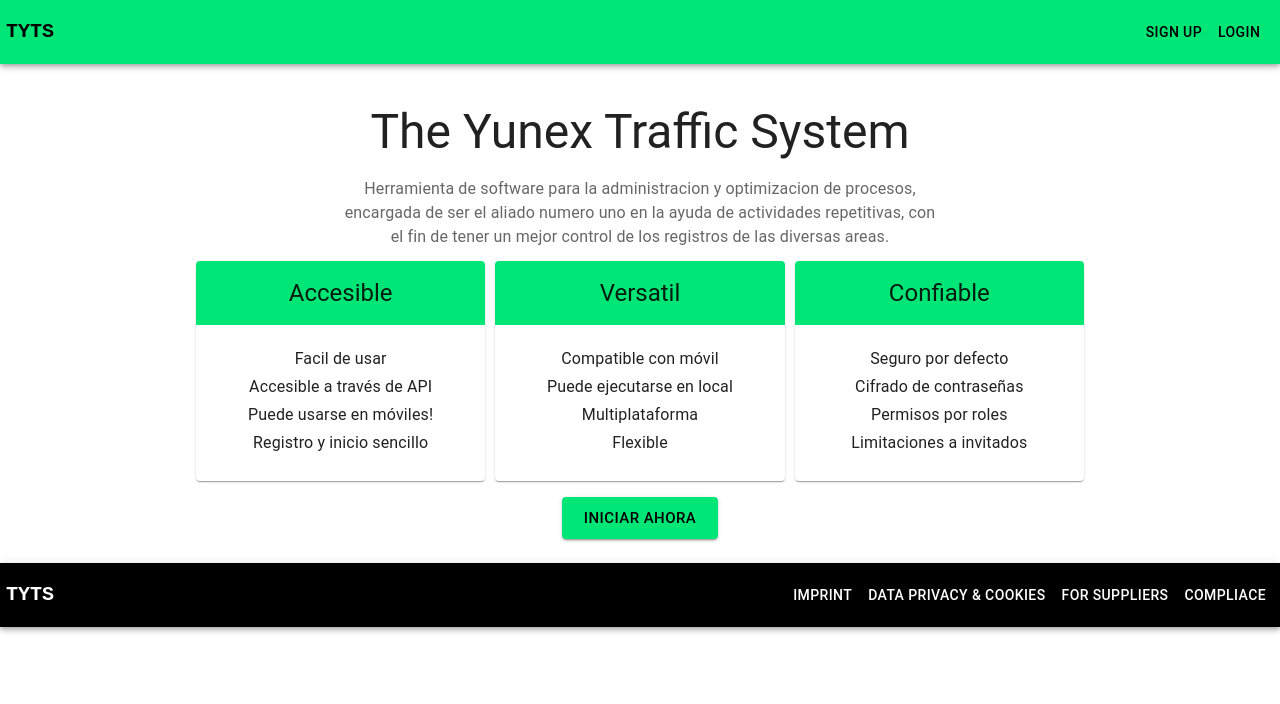
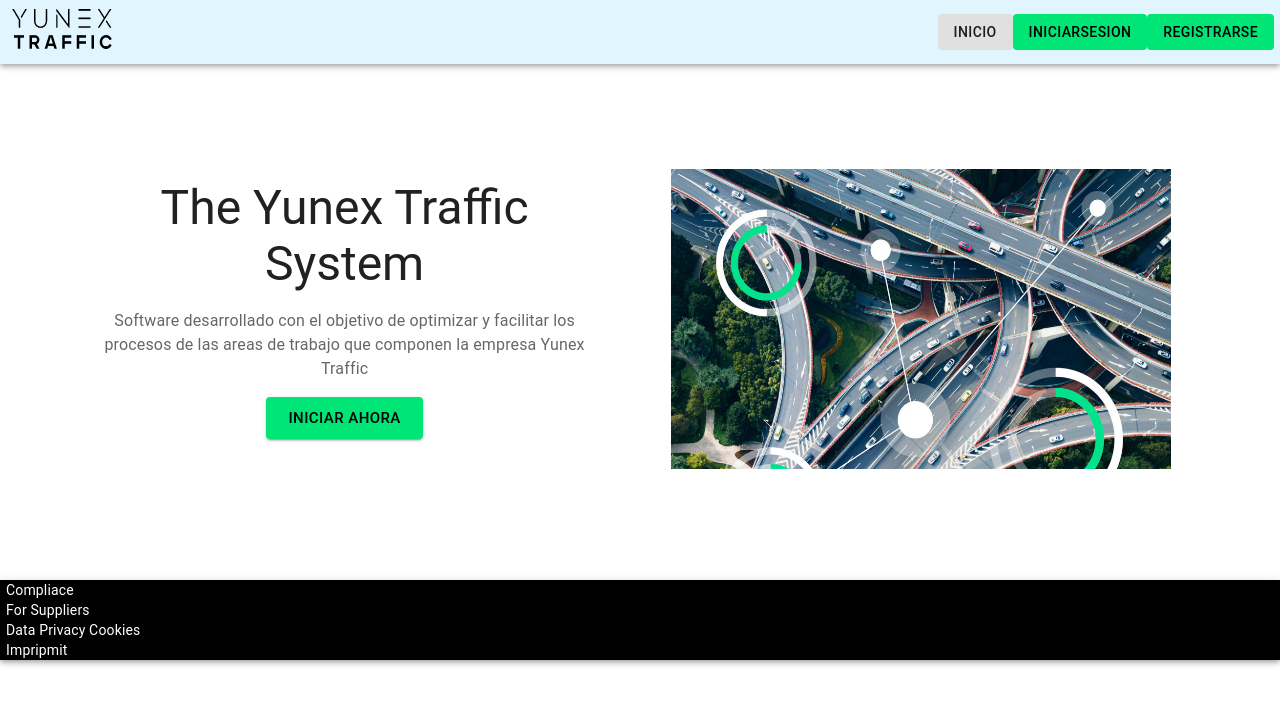
Before and after one commit to YunexTrafficSystem/YunexTrafficApp, a React (Vite) app: page / in a window 1280 px wide. Shown: the top 704 px of the page. Built offline with nearby package versions, Linux system fonts and the light colour scheme.

Commit message:
Avance 1Febrero

```diff
--- a/package.json
+++ b/package.json
@@ -13,6 +13,7 @@
     "@emotion/react": "^11.10.0",
     "@emotion/styled": "^11.10.0",
     "@fontsource/roboto": "^4.5.8",
+    "@material-ui/core": "^4.12.4",
     "@mui/icons-material": "^5.8.4",
     "@mui/material": "^5.10.2",
     "@mui/styled-engine-sc": "^5.10.1",
@@ -35,6 +36,7 @@
     "react-hook-form": "^7.34.2",
     "react-hook-form-mui": "^5.5.1",
     "react-input-number": "^5.0.19",
+    "react-is": "^18.2.0",
     "react-material-ui-carousel": "^3.4.2",
     "react-router-dom": "^6.3.0",
     "react-swipeable-views-utils": "^0.14.0",
--- a/src/Components/Footer.jsx
+++ b/src/Components/Footer.jsx
@@ -2,140 +2,45 @@ import { useState } from 'react'
 import AppBar from "@mui/material/AppBar"
 import Box from "@mui/material/Box"
 import Toolbar from "@mui/material/Toolbar"
-import { Menu as MenuIcon } from "@mui/icons-material"
-import {
-  IconButton,
-  Typography,
-  Menu,
-  Container,
-  Button,
-  MenuItem,
-} from "@mui/material"
+import {Container,  Button, Typography,} from "@mui/material"
 
-const pages = [
-  {
-    title:'Compliace',
-    ref: '/'
-  },
-  {
-    title: 'For Suppliers',
-    ref: '/'
-  },
-  {
-    title:'Data Privacy & Cookies',
-    ref: '/'
-  },
-  {
-    title: 'Imprint',
-    ref:'/'
-  }
-]
 
 const ResponsiveFooter = () => {
-  const [anchorElNav, setAnchorElNav] = useState(null)
 
-  const handleOpenNavMenu = (event) => {
-    setAnchorElNav(event.currentTarget)
-  }
-  const handleCloseNavMenu = () => {
-    setAnchorElNav(null)
-  }
 
   return (
     <AppBar position='static' color="black">
+
       <Container maxWidth="xl">
+
         <Toolbar disableGutters >
-          <Typography
-            variant="h6"
-            noWrap
-            component="a"
-            href="/"
-            sx={{
-              mr: 2,
-              display: { xs: "none", md: "flex" },
-              fontFamily: "monospace",
-              fontWeight: 700,
-              letterSpacing: ".0rem",
-              color: "inherit",
-              textDecoration: "none"
-            }}
-          >
-            TYTS
-          </Typography>
 
-          <Box sx={{ flexGrow: 1, display: { xs: 'flex', md: "none" } }}>
-            <IconButton
-              size="large"
-              aria-label="account of current user"
-              aria-controls="menu-appbar"
-              aria-haspopup="true"
-              onClick={handleOpenNavMenu}
-              color="inherit"
-            >
-              <MenuIcon />
-            </IconButton>
-            <Menu
-              id="menu-appbar"
-              anchorEl={anchorElNav}
-              anchorOrigin={{
-                vertical: "bottom",
-                horizontal: "left"
-              }}
-              keepMounted
-              transformOrigin={{
-                vertical: "top",
-                horizontal: "left"
-              }}
-              open={Boolean(anchorElNav)}
-              onClose={handleCloseNavMenu}
-              sx={{
-                display: { xs: "block", md: "none" }
-              }}
-            >
-              {pages.map((page) => (
-                <MenuItem key={page.title} onClick={handleCloseNavMenu}>
-                  <Typography
-                    textAlign="center"
-                    component={Button}
-                    href={page.ref}
-                  >
-                    {page.title}
-                  </Typography>
-                </MenuItem>
-              ))}
-            </Menu>
+          <Box display="inline-block">
+            <Typography variant="body2">
+              Compliace
+
+            </Typography>
+
+            <Typography variant="body2">
+              For Suppliers
+
+            </Typography>
+
+            <Typography variant="body2">
+              Data Privacy  Cookies
+
+            </Typography>
+
+            <Typography variant="body2">
+              Impripmit
+
+            </Typography>
           </Box>
-          <Typography
-            variant="h5"
-            noWrap
-            component="a"
-            href=""
-            sx={{
-              mr: 2,
-              display: { xs: "flex", md: "none" },
-              flexGrow: 1,
-              fontFamily: "monospace",
-              fontWeight: 700,
-              letterSpacing: 0,
-              color: "inherit",
-              textDecoration: "none"
-            }}
-          >
-            TYTS
-          </Typography>
-          <Box sx={{ flexGrow: 1, display: { md: 'flex', flexDirection:'row-reverse', xs: 'none'}}}>
-            {pages.map((page) => (
-              <Button
-                key={page.title}
-                sx={{ my: 1, display: "block", color:'inherit' }}
-                href={page.ref}
-              >
-                {page.title}
-              </Button>
-            ))}
-          </Box>
+
         </Toolbar>
+
       </Container>
+
     </AppBar>
   )
 }
--- a/src/Home.jsx
+++ b/src/Home.jsx
@@ -1,174 +1,33 @@
 import {
   Box,
   Button,
-  Card,
-  CardContent,
-  CardHeader,
   CssBaseline,
   Grid,
   Typography,
-  Link,
-  Container,
   GlobalStyles
 } from '@mui/material';
-import StarIcon from '@mui/icons-material/StarBorder';
+
 import Nav from './Nav'
-function Copyright(props) {
-
-  const url = 'https://jsonplaceholder.typicode.com/todos/1'
-  const api_url = 'http://localhost:8088/singin'
-  const data = {
-    email: "lab22@email.com",
-    password: "lab2022"
-  }
-
-
-  return (
-    <Typography variant="body2" color="text.secondary" align="center" {...props}>
-      {'Copyright © '}
-      <Link color="inherit" href="https://www.yunextraffic.com/global/en/">
-        Yunex Traffic
-      </Link>{' '}
-      {new Date().getFullYear()}
-      {'.'}
-    </Typography>
-  );
-}
-
-const features = [
-  {
-    title: 'Accesible',
-    description: [
-      'Facil de usar',
-      'Accesible a través de API',
-      'Puede usarse en móviles!',
-      'Registro y inicio sencillo',
-    ],
-  },
-  {
-    title: 'Versatil',
-    description: [
-      'Compatible con móvil',
-      'Puede ejecutarse en local',
-      'Multiplataforma',
-      'Flexible',
-    ],
-  },
-  {
-    title: 'Confiable',
-    description: [
-      'Seguro por defecto',
-      'Cifrado de contraseñas',
-      'Permisos por roles',
-      'Limitaciones a invitados',
-    ],
-  },
-];
-
-const footers = [
-  {
-    title: 'Company',
-    description: ['Acerca de',
-      'Mision, vision y Proposito',
-      'Carrera',
-      'Ferias y eventos',
-      'Para proveedores'],
-  },
-  {
-    title: 'Features',
-    description: [
-      'Cool stuff',
-      'Random feature',
-      'Team feature',
-      'Developer stuff',
-      'Another one',
-    ],
-  },
-  {
-    title: 'Resources',
-    description: ['Resource', 'Resource name', 'Another resource', 'Final resource'],
-  },
-  {
-    title: 'Legal',
-    description: ['Privacy policy',
-      'Terms of use'],
-  },
-];
 
 function FeaturesContent() {
   return (
     <>
       <Nav />
       <br />
-      <GlobalStyles styles={{ ul: { margin: 0, padding: 0, listStyle: 'none' } }} />
+      <GlobalStyles margin="0%" padding="0%"/>
       <CssBaseline />
-      <Container disableGutters maxWidth="sm" component="main" sx={{ pt: 8, pb: 6 }}>
-        <Typography
-          component="h1"
-          variant="h3"
-          align="center"
-          color="text.primary"
-          gutterBottom
-        >
+      <Box margin="4%">
+
+        <Box display="grid" gridTemplateColumns="repeat(12, 1fr)" gap={2}>
+
+          <Box gridColumn="span 6" padding="7%">
+            <Typography component="h1" variant="h3" align="center" color="text.ligthgreen" gutterBottom >
               The Yunex Traffic System
             </Typography>
+
             <Typography variant="p" align="center" color="text.secondary" component="p">
-          Herramienta de software para la administracion y optimizacion de procesos, encargada de ser el aliado numero uno en la ayuda de actividades repetitivas, con el fin de tener un mejor control de los registros de las diversas areas.
+              Software desarrollado con el objetivo de optimizar y facilitar los procesos de las areas de trabajo que componen la empresa Yunex Traffic
             </Typography>
-      </Container>
-      {/* End hero unit */}
-      <Container maxWidth="md" component="main">
-        <Grid container spacing={5} alignItems="flex-end">
-          {features.map((tier) => (
-            <Grid
-              item
-              key={tier.title}
-              xs={12}
-              sm={tier.title === 'Enterprise' ? 12 : 6}
-              md={4}
-            >
-              <Card>
-                <CardHeader
-                  title={tier.title}
-                  subheader={tier.subheader}
-                  titleTypographyProps={{ align: 'center' }}
-                  action={tier.title === 'Pro' ? <StarIcon /> : null}
-                  subheaderTypographyProps={{
-                    align: 'center',
-                  }}
-                  sx={{
-                    backgroundColor: 'primary.main'
-                  }}
-                />
-                <CardContent>
-                  <Box
-                    sx={{
-                      display: 'flex',
-                      justifyContent: 'center',
-                      alignItems: 'baseline',
-                      mb: 2,
-                    }}
-                  >
-
-                  </Box>
-                  <ul>
-                    {tier.description.map((line) => (
-                      <Typography
-                        component="li"
-                        variant="subtitle1"
-                        align="center"
-                        key={line}
-                      >
-                        {line}
-                      </Typography>
-                    ))}
-                  </ul>
-                </CardContent>
-              </Card>
-            </Grid>
-          ))}
-        </Grid>
-        <Container>
             <Grid
               container
               justifyContent="center"
@@ -186,8 +45,16 @@ function FeaturesContent() {
                 </Button>
               </Grid>
             </Grid>
-        </Container>
-      </Container>
+          </Box>
+
+
+          <Box gridColumn="span 6" padding="5%">
+            <img src="../public/img/yunex.jpg" alt="" width="500px" height="300"/>
+          </Box>
+
+        </Box>
+
+      </Box >
 
     </>
   );
--- a/src/Nav.jsx
+++ b/src/Nav.jsx
@@ -1,136 +1,109 @@
-import { useState } from 'react'
-import AppBar from "@mui/material/AppBar";
-import Box from "@mui/material/Box";
-import Toolbar from "@mui/material/Toolbar";
-import { Menu as MenuIcon } from "@mui/icons-material";
-import {
-  IconButton,
-  Typography,
-  Menu,
-  Container,
-  Button,
-  MenuItem,
-} from "@mui/material";
+// import { useState } from 'react'
+// import AppBar from "@mui/material/AppBar";
+// import Box from "@mui/material/Box";
+// import Toolbar from "@mui/material/Toolbar";
+// import { Menu as MenuIcon } from "@mui/icons-material";
+// import {
+//   Container,
+//   Button,
+// } from "@mui/material";
 
-const pages = [
-  {
-    title: "Login",
-    ref: "/Login"
-  },
-  {
-    title: "Sign Up",
-    ref: "/SignUp"
+// const pages = [
+//   {
+//     title: "Login",
+//     ref: "/Login"
+//   },
+//   {
+//     title: "Sign Up",
+//     ref: "/SignUp"
+//   },
+//   {
+//     title: "Inicio",
+//     ref: ""
+//   }
+// ]
+
+// const ResponsiveAppBar = () => {
+
+//   return (
+//     <AppBar position="static" color="secondary">
+//       <Container maxWidth="xl">
+//         <Toolbar disableGutters>
+//           <Box>
+//             <img src="../public/img/logo.png" alt="" width="100px" height="40px" />
+//           </Box>
+
+//           <Box sx={{ flexGrow: 1, display: { md: 'flex', flexDirection:'row-reverse', xs: 'none'}}}>
+//             {pages.map((page) => (
+//               <Button
+//                 variant="outlined"
+//                 key={page.title}
+//                 size="large"
+//                 sx={{  color: "inherit"}}
+//                 href={page.ref}
+//               >
+//                 {page.title}
+//               </Button>
+//             ))}
+//           </Box>
+
+//         </Toolbar>
+//       </Container>
+//     </AppBar>
+//   );
+// };
+// export default ResponsiveAppBar;
+
+import * as React from 'react';
+import { ReactDOM } from 'react';
+import AppBar from '@mui/material/AppBar';
+import Box from '@mui/material/Box';
+import Toolbar from '@mui/material/Toolbar';
+import Button from '@mui/material/Button';
+
+import Container from '@mui/material/Container'
+import { createTheme } from '@mui/material/styles';
+import  {lightBlue, green}  from '@mui/material/colors';
+import { ThemeProvider } from '@material-ui/core';
+
+const theme = createTheme({
+  palette: {
+    primary:{
+      main: lightBlue[50]
+    }
   }
-]
+});
 
-const ResponsiveAppBar = () => {
-  const [anchorElNav, setAnchorElNav] = useState(null);
 
-  const handleOpenNavMenu = (event) => {
-    setAnchorElNav(event.currentTarget);
-  };
-  const handleCloseNavMenu = () => {
-    setAnchorElNav(null);
-  };
+
+export default function ButtonAppBar() {
 
   return (
-    <AppBar position="static">
-      <Container maxWidth="xl">
-        <Toolbar disableGutters>
+      <ThemeProvider >
+        <AppBar position="static" theme={theme}>
 
-          <Typography
-            variant="h6"
-            noWrap
-            component="a"
-            href="/"
-            sx={{
-              mr: 2,
-              display: { xs: "none", md: "flex" },
-              fontFamily: "monospace",
-              fontWeight: 700,
-              letterSpacing: ".0rem",
-              color: "inherit",
-              textDecoration: "none"
-            }}
-          >
-            TYTS
-          </Typography>
+          <Toolbar>
 
-          <Box sx={{ flexGrow: 1, display: { xs: 'flex', md: "none" } }}>
-            <IconButton
-              size="large"
-              aria-label="account of current user"
-              aria-controls="menu-appbar"
-              aria-haspopup="true"
-              onClick={handleOpenNavMenu}
-              color="inherit"
-            >
-              <MenuIcon />
-            </IconButton>
-            <Menu
-              id="menu-appbar"
-              anchorEl={anchorElNav}
-              anchorOrigin={{
-                vertical: "bottom",
-                horizontal: "left"
-              }}
-              keepMounted
-              transformOrigin={{
-                vertical: "top",
-                horizontal: "left"
-              }}
-              open={Boolean(anchorElNav)}
-              onClose={handleCloseNavMenu}
-              sx={{
-                display: { xs: "block", md: "none" }
-              }}
-            >
-              {pages.map((page) => (
-                <MenuItem key={page.title} onClick={handleCloseNavMenu}>
-                  <Typography
-                    textAlign="center"
-                    color='inherit'
-                    component={Button}
-                    href={page.ref}
-                  >
-                    {page.title}
-                  </Typography>
-                </MenuItem>
-              ))}
-            </Menu>
-          </Box>
-          <Typography
-            variant="h5"
-            noWrap
-            component="a"
-            href=""
-            sx={{
-              mr: 2,
-              display: { xs: "flex", md: "none" },
-              flexGrow: 1,
-              fontFamily: "monospace",
-              fontWeight: 700,
-              letterSpacing: 0,
-              color: "inherit",
-              textDecoration: "none"
-            }}
-          >
-            TYTS
-          </Typography>
-          <Box sx={{ flexGrow: 1, display: { md: 'flex', flexDirection:'row-reverse', xs: 'none'}}}>
-            {pages.map((page) => (
-              <Button
-                key={page.title}
-                sx={{ my: 2, color: "inherit", display: "block" }}
-                href={page.ref}
-              >
-                {page.title}
+            <Container>
+              <img src="../public/img/logo.png" alt="" width="100px" height="40px" />
+            </Container>
+
+            <Box sx={{ flexGrow: 1, display: { md: 'flex', flexDirection:'row-reverse', xs: 'none'}}}>
+
+              <Button variant="contained" disableElevation color="primary" href="SignUp">
+                Registrarse
               </Button>
-            ))}
-          </Box>
-        </Toolbar>
-      </Container>
-    </AppBar>
+              <Button variant="contained" disableElevation color="primary"  href="Login">
+                IniciarSesion
+              </Button>
+              <Button variant="contained" disableElevation color="inherit" href="" >
+                Inicio
+              </Button>
+            </Box>
+
+          </Toolbar>
+
+        </AppBar>
+      </ThemeProvider>
   );
-};
-export default ResponsiveAppBar;
+}
```
Also changed, not shown: public/img/logo.png (added), 1 other file (tests, documents, lock files or other folders). Lines whose indentation alone changed are shown as unchanged.
